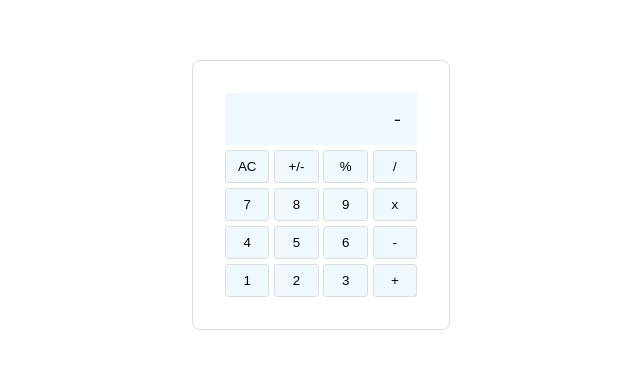
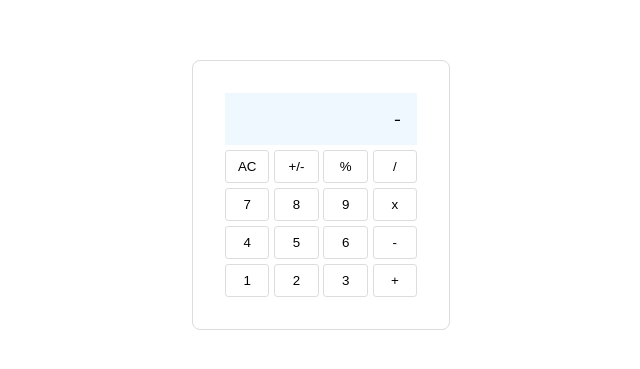
Before and after one commit to shahzaman900/Math-project, a React (Create React App) app: page / in a window 1280 px wide. Shown: the part 205-574 px from the top of the page, without its empty margins (319-959 px from the left). Built offline with nearby package versions, Linux system fonts and the light colour scheme.

Commit message:
make button transparent

```diff
--- a/src/App.css
+++ b/src/App.css
@@ -36,7 +36,7 @@ body {
 button {
   padding: 0.5rem;
   border-radius: 0.2rem;
-  background-color: aliceblue;
+  background-color: transparent;
   border: 1px solid gainsboro;
   flex: 1;
   cursor: pointer;
```
